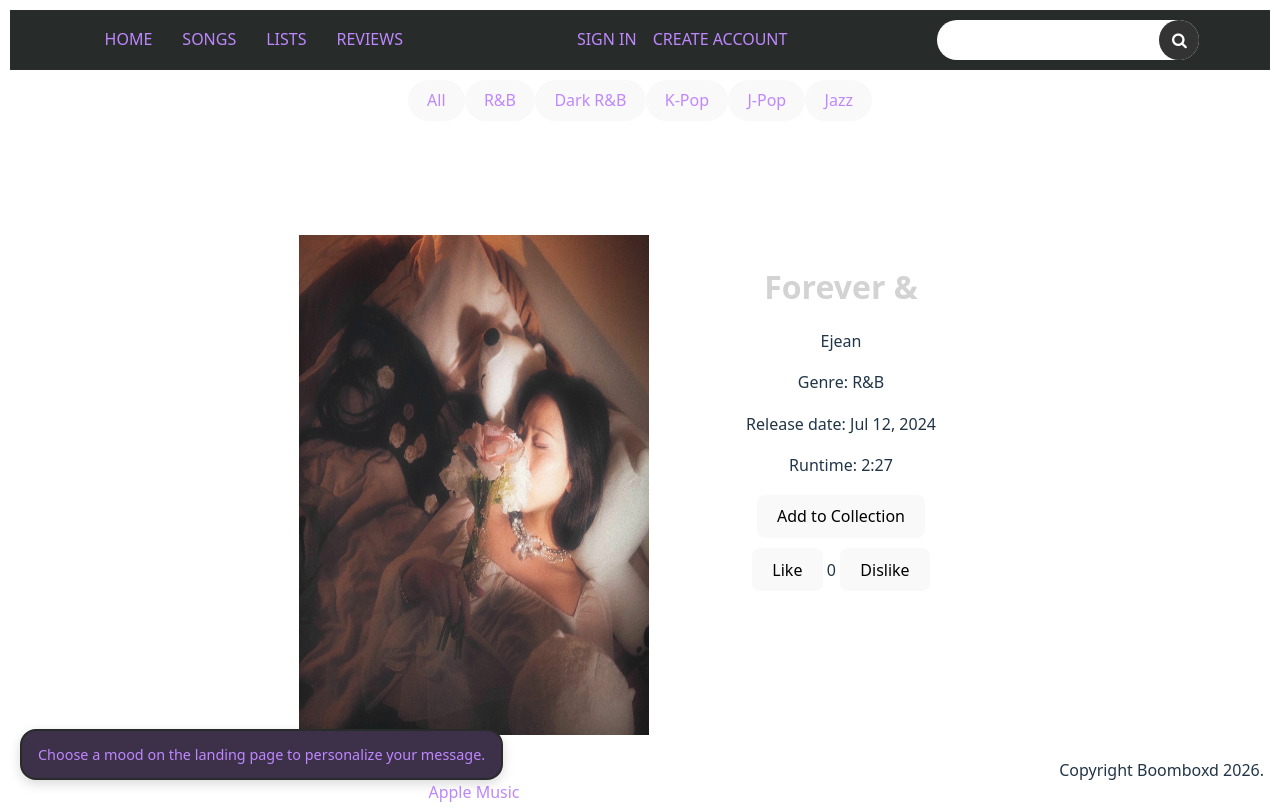
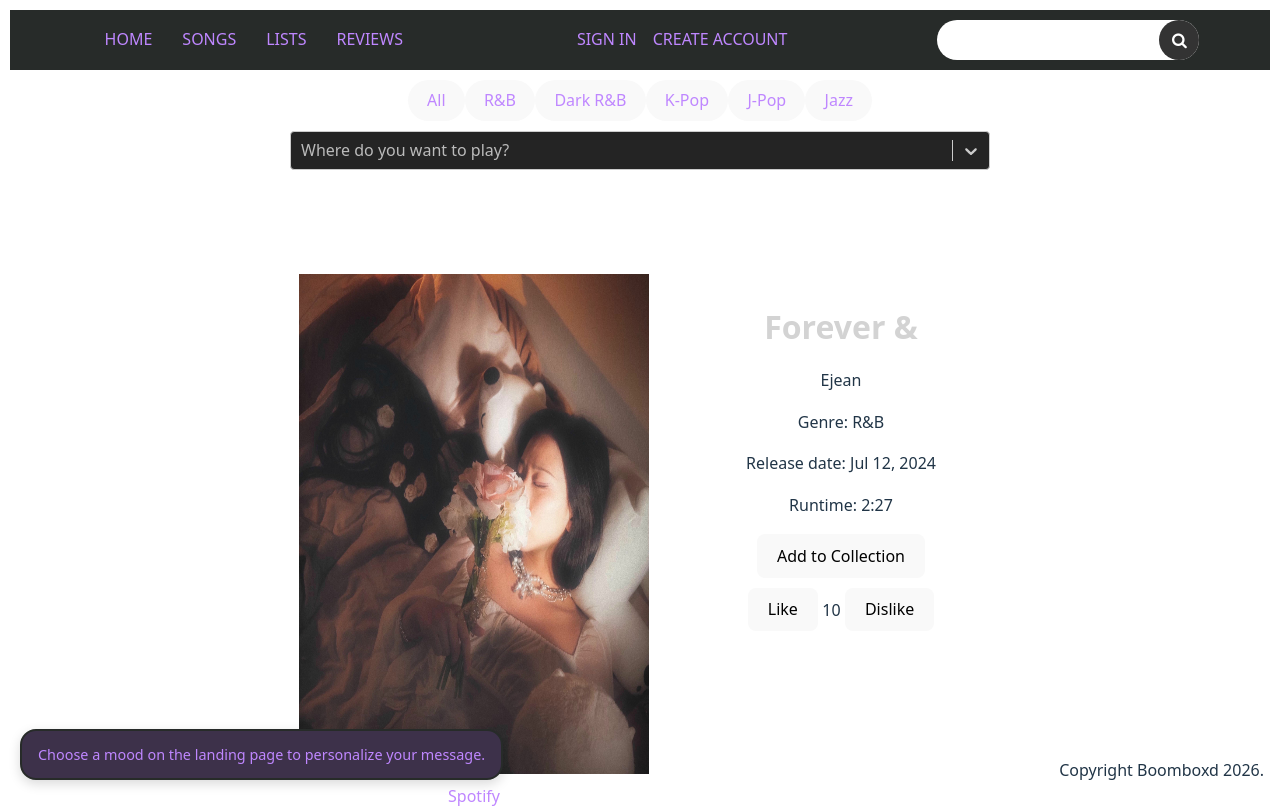
Before and after one commit to Onniikun/FSD_Project, a React (Vite) app: page /songs in a window 1280 px wide. Shown: the top 808 px of the page. Built offline with nearby package versions, Linux system fonts and the light colour scheme.

Commit message:
Added docstring to SongUpvote function, Added song item platform filter with multi react feature/library.

```diff
--- a/src/apis/SongItemLinkData.ts
+++ b/src/apis/SongItemLinkData.ts
@@ -2,9 +2,9 @@
  * List of song item link platforms
  */
 export const LinkList = [
-    {value: 'spotify', label: 'spotify'},
-    {value: 'apple', label: 'apple'},
-    {value: 'soundcloud', label: 'soundcloud'},
-    {value: 'amazon', label: 'amazon'},
-    {value: 'youtube', label: 'youtube'},
+    {value: 'spotify', label: 'Spotify'},
+    {value: 'apple', label: 'Apple Music'},
+    {value: 'soundcloud', label: 'Soundcloud'},
+    {value: 'amazon', label: 'Amazon'},
+    {value: 'youtube', label: 'Youtube Music'},
 ]
--- a/src/components/common/songs/song-filter/LinkFilter.tsx
+++ b/src/components/common/songs/song-filter/LinkFilter.tsx
@@ -1,18 +1,72 @@
-import Select from 'react-select';
+import "./link-filter.css"
+import Select from 'react-select'
 import makeAnimated from "react-select/animated"
 import { LinkList } from "../../../../apis/SongItemLinkData"
 
-type linkFilterProps = {
+// isMulti parameter selection interface.
+type LinkOption = {
+  value: string
+  label: string
+}
+
+type LinkFilterProps = {
   onChange: (platform: string[]) => void
 }
+/**
+ * Filters songs by their available listening platforms
+ * @param onChange - Callback when the platform display is changed.
+ * @returns - Filtered song.
+ */
+export function LinksFilter({ onChange }: LinkFilterProps) {
 
-export function LinksFilter({ onChange }: linkFilterProps) {
+  const animated = makeAnimated()
+  // reference: https://stackoverflow.com/questions/63696310/how-to-use-typescript-with-the-definition-of-custom-styles-for-a-select-using-re
+  /**
+   * Since isMulit select is from the react library it doesnt work in the same way
+   * as the other components. So we have to insert our colour styles here.
+   */
+  const selectStyles = {
+    control: (base: any) => ({
+      ...base,
+      backgroundColor: "#242424",
+      color: "#FFFFFF",
+      fontSize: "16px"
+    }),
+    menu: (base: any) => ({
+      ...base,
+      backgroundColor: "#242424",
+      color: "#FFFFFF",
+      fontSize: "16px"
+    }),
+    option: (base: any) => ({
+      ...base,
+      backgroundColor: "#242424",
+      color: "#FFFFFF",
+      fontSize: "16px"
+    }),
+    singleValue: (base: any) => ({
+    ...base,
+    color: "#FFFFFF"
+    }),
 
-    const animated = makeAnimated();
+    input: (base: any) => ({
+      ...base,
+      color: "#FFFFFF"
+    }),
+
+    placeholder: (base: any) => ({
+      ...base,
+      color: "#BBBBBB"
+    })
+  }
 
   return (
-        <Select
-            className='Link-fitler'
+    <div>
+      <Select<LinkOption, true>
+        inputId="platform-select"
+        aria-label="Select music platforms"
+        className="Link-filter"
+        styles={selectStyles}
         isMulti
         components={animated}
         placeholder="Where do you want to play?"
@@ -23,5 +77,6 @@ export function LinksFilter({ onChange }: linkFilterProps) {
           )
         }
       />
+    </div>
   )
 }
--- /dev/null
+++ b/src/components/common/songs/song-filter/link-filter.css
@@ -0,0 +1,7 @@
+.Link-filter {
+    margin-top: 10px;
+    width: 700px;
+    top: 10px;
+    align-items: center;
+    margin: 0 auto;
+}
--- a/src/components/common/songs/song-items/SongItem.tsx
+++ b/src/components/common/songs/song-items/SongItem.tsx
@@ -1,14 +1,18 @@
 import "./song-item.css"
-import { GenreFilter } from "../song-filter/GenreFilter.tsx"
-import { Links } from "../song-links/SongLinks.tsx"
-import Upvote from "../song-upvote/SongUpvote.tsx"
+import type { Song } from "../../../../types/songModel.ts"
+
 import { useState, useEffect } from "react"
 import { Link, useParams } from 'react-router-dom'
 
-import type { Song } from "../../../../types/songModel.ts"
+import { GenreFilter } from "../song-filter/GenreFilter.tsx"
+import { Links } from "../song-links/SongLinks.tsx"
+import { LinksFilter } from "../song-filter/LinkFilter.tsx"
+import { Upvote } from "../song-upvote/SongUpvote.tsx"
+
 import { fetchAllSongs } from "../../../../apis/SongItemRepo.ts"
 import { useSortFilter } from "../../../../hooks/useSortAndFilterUI.ts"
-import { filterSongGenre } from "../../../../services/SongItemService.ts"
+import { filterSongGenre, filterSongLinks } from "../../../../services/SongItemService.ts"
+
 
 /**
  * Displays song information.
@@ -34,37 +38,50 @@ export function SongItem() {
      * This method is from my repository method.
      */
     const [songs, setSongs] = useState<Song[]>([])
+    const [selectedLinks, setSelectedLinks] = useState<string[]>([])
     //https://react.dev/reference/react/useEffect
     useEffect(() => {
         const SongData = fetchAllSongs()
-        setSongs(SongData)}, [])
+        setSongs(SongData)
+        }, [])
+
+    //Filters out genres and available platforms.
+    const genreFiltered = filterSongGenre(songs, selectedGenre)
+    const linkFiltered = filterSongLinks(genreFiltered, selectedLinks)
     /**
      * by clicking the song cover it directs the user to only that song item.
      *
      * It has the dual purpose of displaying the only the song by that id
-     * or filtered by song genre(Later by platform links, etc.)
+     * or filtered by song genre and or platform links.
      */
     const displayedSongs = id
-        ? songs.filter(song => song.id === Number(id))
-        : filterSongGenre(songs, selectedGenre)
+        ? linkFiltered.filter((song) => song.id === Number(id))
+        : linkFiltered
     return(
         <>
-        {!id && <GenreFilter onChange={setSelectedGenre}/>}
+        {!id && (
+            <>
+                <GenreFilter onChange={setSelectedGenre} />
+                <LinksFilter onChange={setSelectedLinks} />
+            </>)}
+        {console.log("Name of songs", displayedSongs)}
         <section className="song-item">
             <ul>
                 {displayedSongs.length === 0 ? (
                     <p>Sorry, We haven't added that yet.</p>
                 ) : (
-                displayedSongs.map((song: Song)=> (
-                    <li key={song.id} className="song-card">
-                    <div>
+                    displayedSongs.map((song: Song)=> (
+                        <li key={song.id} className="song-card">
+                        <div>
                         <Link to={`/songs/${song.id}`}>
                             <div className="songWrapper">
-                                <img className="songPFP"src={song.cover} alt="songpic" />
+                                <img className="songPFP"
+                                    src={song.cover}
+                                    alt="songpic" />
                             </div>
                         </Link>
                         <Links links={song.links} />
-                    </div>
+                        </div>
                         <div className="song-info">
                             <h2 className="title">{song.title}</h2>
                             <p>{song.artist.join(", ")}</p>
--- a/src/components/common/songs/song-upvote/SongUpvote.tsx
+++ b/src/components/common/songs/song-upvote/SongUpvote.tsx
@@ -2,12 +2,12 @@ import { useState } from "react"
 import "./song-upvote.css"
 
 /**
- *
- * @returns
+ * A number counter to display the amount of likes a song has.
+ * @returns - The number of likes or dislikes.
  */
-function Upvote() {
+export function Upvote() {
     //Using a reddit style of button feature for liking/disliking songs.
-    const [likes, setlikes] = useState(0)
+    const [likes, setlikes] = useState(10)
 
     const like = () => {
         setlikes(likes === 1 ? 0: 1)
@@ -35,5 +35,3 @@ function Upvote() {
         </>
     )
 }
-
-export default Upvote
--- a/src/services/SongItemService.ts
+++ b/src/services/SongItemService.ts
@@ -13,3 +13,24 @@ export function filterSongGenre(songs: Song[], genre: string): Song[] {
     return songs.filter(song =>
         song.genre.some(g => g.toLowerCase()=== genre.toLowerCase()))
 }
+
+/**
+ * Service Definition to filter songs by their available platform link.
+ * @param songs - The array of songs to filter.
+ * @param selectedLinks - The selected platform.
+ * @returns - A filtered array of songs based on the selected link.
+ */
+export function filterSongLinks(songs: Song[], selectedLinks: string[]): Song[] {
+    if(selectedLinks.length === 0) {
+        return songs
+    }
+    return songs.filter(song => {
+        if (!song.links) {
+            return false
+    }
+
+    return selectedLinks.some(platform =>
+        !!song.links?.[platform as keyof typeof song.links]
+    )
+  })
+}
```
Lines whose indentation alone changed are shown as unchanged.
